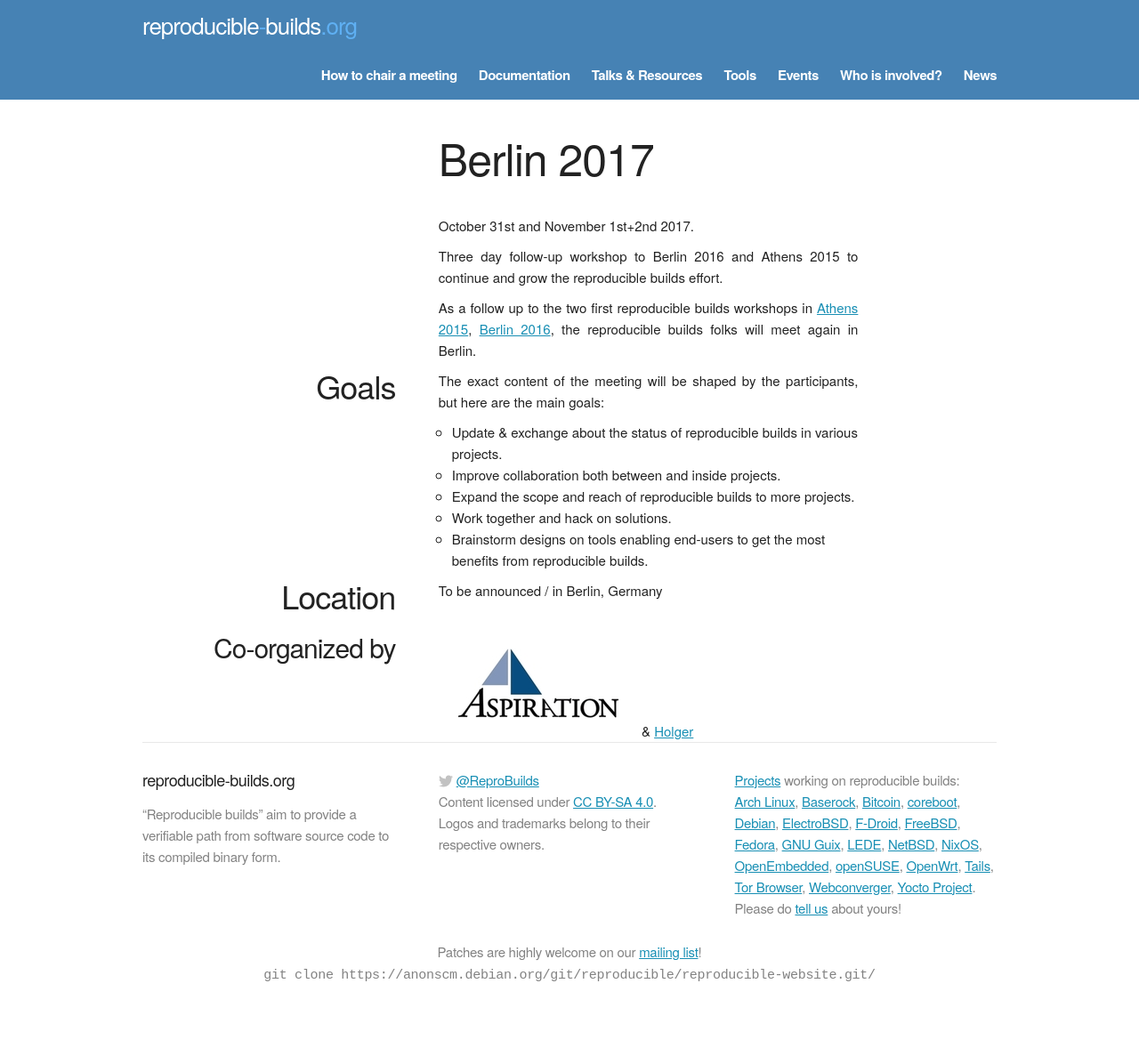
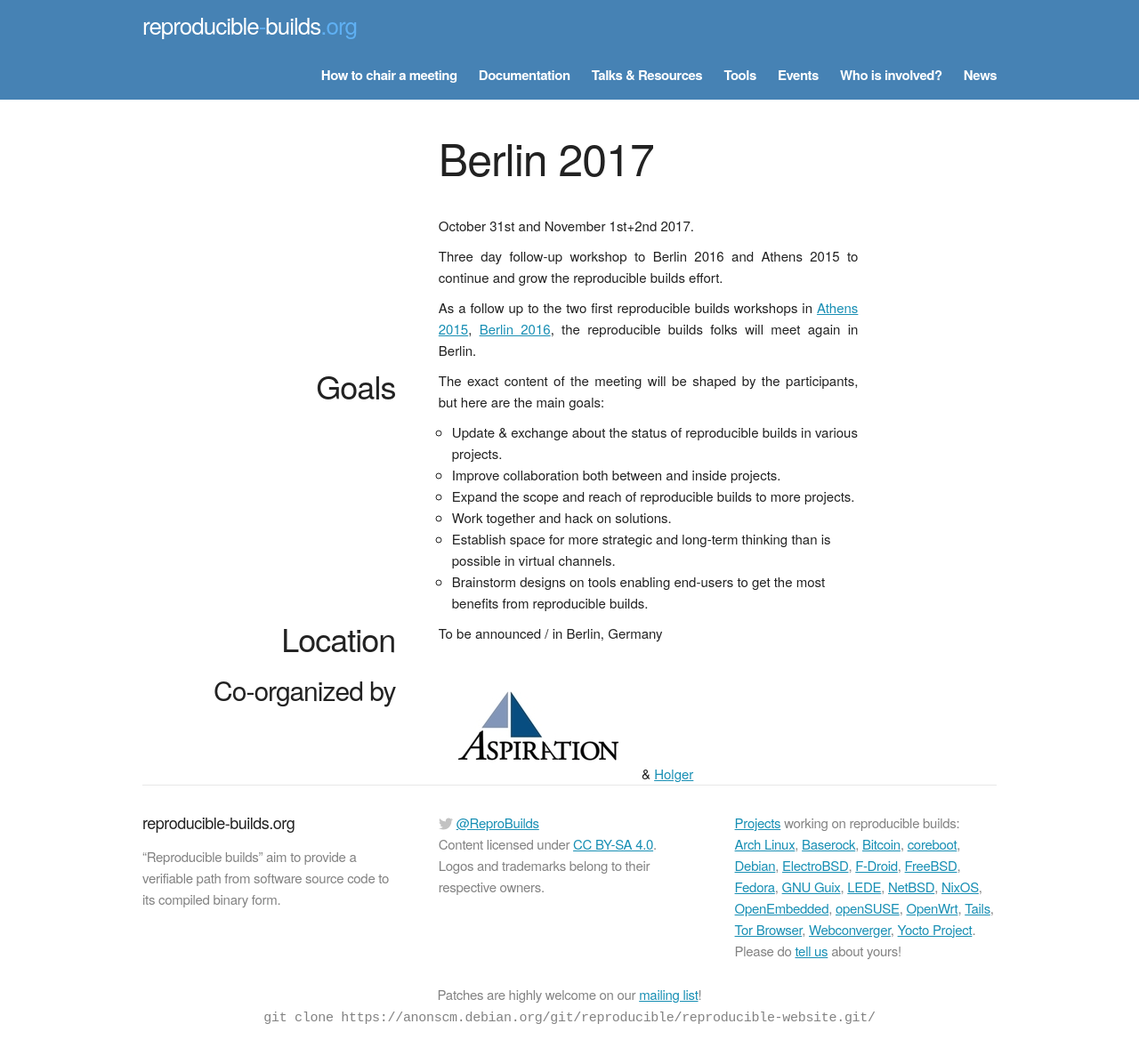
Before and after one commit to prototypefund/reproducible-website, a Jekyll site: the page built from _events/berlin2017.html, in a window 1280 px wide. Shown: the whole page at 89% size. Built offline with Jekyll 4.4.1, drawn with Linux system fonts in a browser that asks for light colours; some web fonts are replaced; before the commit the page ends 1139 px from its top, so only the background shows below that.

Commit message:
add 'Establish space for more strategic and long-term thinking than is possible in virtual channels' to meeting goals
Signed-off-by: Holger Levsen <holger@layer-acht.org>

```diff
--- a/_events/berlin2017.html
+++ b/_events/berlin2017.html
@@ -34,6 +34,7 @@
       <li>Improve collaboration both between and inside projects.</li>
       <li>Expand the scope and reach of reproducible builds to more projects.</li>
       <li>Work together and hack on solutions.</li>
+      <li>Establish space for more strategic and long-term thinking than is possible in virtual channels.</li>
       <li>Brainstorm designs on tools enabling end-users to get the most benefits from reproducible builds.</li>
     </ul>
   </div>
```
